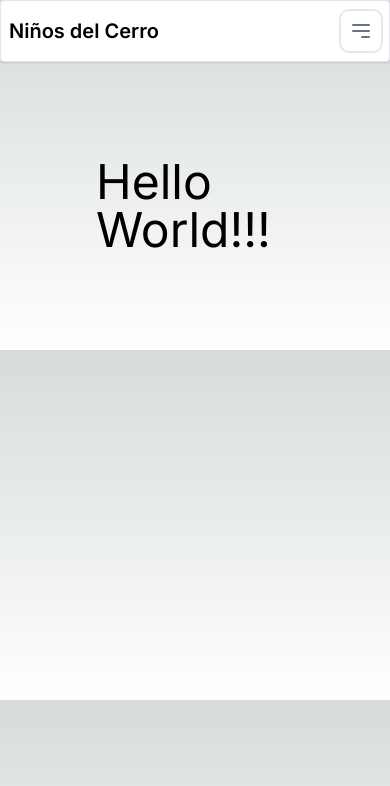
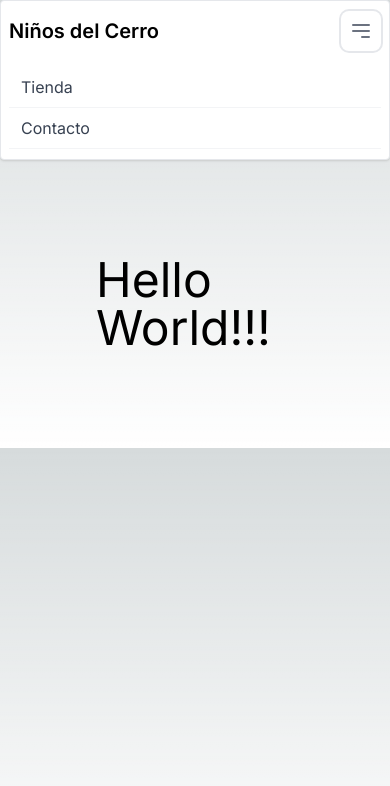
Before and after one commit to fVillaSymmes/NDC-Ecommerce, a Next.js app: page / in a window 390 px wide. Both pictures are taken after a click on the button "Open main menu". Shown: the top 786 px of the page. Built offline with nearby package versions, Linux system fonts and the light colour scheme.

Commit message:
Se agrega turbopack a Next para solucionar problemas en el npm run dev. Ahora hidrata en el primer render. También se ha dado solución definitiva a la función burger del navbar

```diff
--- a/package.json
+++ b/package.json
@@ -3,7 +3,7 @@
     "version": "0.1.0",
     "private": true,
     "scripts": {
-    "dev": "next dev",
+        "dev": "next dev --turbo",
         "build": "next build",
         "start": "next start",
         "lint": "next lint"
--- a/src/components/navbarBurgerMenu/NavbarBurgerMenu.tsx
+++ b/src/components/navbarBurgerMenu/NavbarBurgerMenu.tsx
@@ -1,16 +1,16 @@
 'use client'
-import { useRef } from 'react'
+import { useState } from 'react'
 
 export const NavbarBurgerMenu = ({
     children,
 }: {
     children: React.ReactNode
 }) => {
-    const burgerMenuRef = useRef<any>()
-    // Es necesario asignarle el tipo correcto a la Ref
+    const [isOpen, setIsOpen] = useState(false)
 
     function toggleBurgerMenu() {
-        console.log(burgerMenuRef.current)
+        setIsOpen((open) => !open)
+        console.log(isOpen)
     }
 
     return (
@@ -40,9 +40,10 @@ export const NavbarBurgerMenu = ({
             </div>
 
             <div
-                className='w-full md:block md:w-auto hidden'
+                className={`w-full md:block md:w-auto ${
+                    isOpen ? '' : 'hidden'
+                }`}
                 id='mobile-menu'
-                ref={burgerMenuRef}
             >
                 <ul className='flex flex-col mt-4 md:flex-row md:space-x-8 md:mt-0 md:text-sm md:font-medium'>
                     {children}
```
Lines whose indentation alone changed are shown as unchanged.
